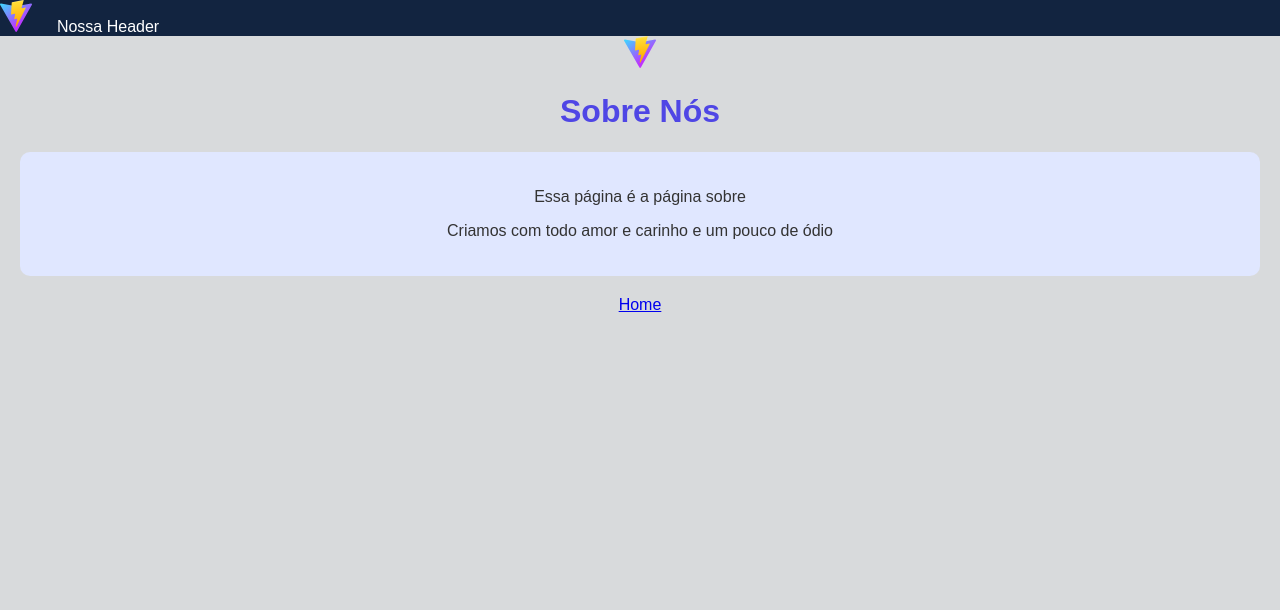
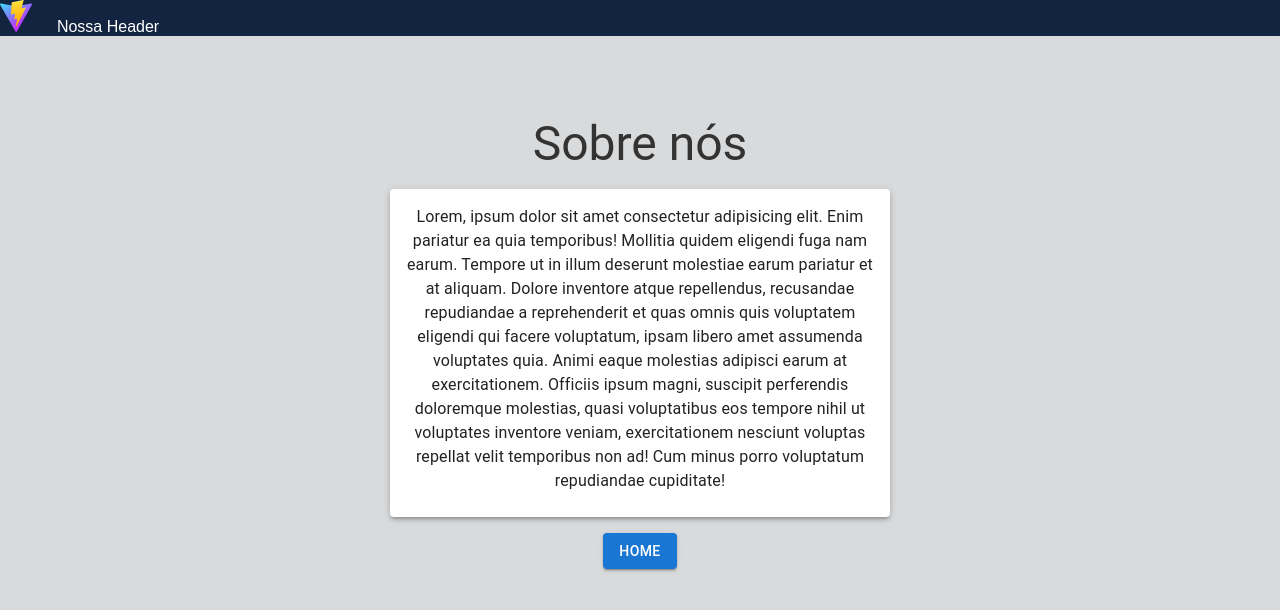
Before and after one commit to EricoBorgonove/flexpeak_carreira_js-react, a React (Vite) app: page /sobre in a window 1280 px wide. Shown: the top 610 px of the page. Built offline with nearby package versions, Linux system fonts and the light colour scheme.

Commit message:
feat(newhome / newsobre): adição do mui material

```diff
--- a/package.json
+++ b/package.json
@@ -10,6 +10,10 @@
     "preview": "vite preview"
   },
   "dependencies": {
+    "@emotion/react": "^11.14.0",
+    "@emotion/styled": "^11.14.1",
+    "@mui/icons-material": "^7.2.0",
+    "@mui/material": "^7.2.0",
     "react": "^19.1.0",
     "react-dom": "^19.1.0",
     "react-router-dom": "^7.7.1"
--- /dev/null
+++ b/src/NewApp.jsx
@@ -0,0 +1,17 @@
+import {Routes, Route} from 'react-router-dom';
+import Home from './pages/NewHome';
+import Sobre from './pages/NewSobre';
+import Header from './components/Header';
+
+function NewApp (){
+    return (
+        <>
+            <Header/>
+            <Routes>
+                <Route path="/" element = {<Home />}/>
+                <Route path="/sobre" element = {<Sobre/>}/>
+            </Routes>
+        </>
+    )
+}
+export default NewApp;
--- a/src/main.jsx
+++ b/src/main.jsx
@@ -1,6 +1,7 @@
 import React  from 'react';
 import ReactDOM from 'react-dom/client'
-import App from './App';
+import App from './NewApp';
+//import App from './App';
 import '../src/index.css'
 import { BrowserRouter } from 'react-router-dom';
 
--- /dev/null
+++ b/src/pages/NewHome.jsx
@@ -0,0 +1,20 @@
+import {Button, Container, Typography} from "@mui/material";
+import { Link } from "react-router-dom";
+
+const NewHome = () =>{
+    return (
+        <Container sx={{textAlign:"center", mt: 10}}>
+            <Typography variant="h3" gutterBottom>
+                    Bem-Vindo a essa bagaça
+            </Typography>
+            <Typography variant="body1" gutterBottom>
+                    Feito com todo amor e carinho e um pouco de ódio
+            </Typography>
+            <Button variant="contained" color="primary" component={Link} to="/sobre">
+                Saiba Mais sobre nós
+            </Button>
+        </Container>
+    )
+}
+
+export default NewHome
--- /dev/null
+++ b/src/pages/NewSobre.jsx
@@ -0,0 +1,26 @@
+import {Button, Card, CardContent, Container, Typography} from "@mui/material";
+import { Link } from "react-router-dom";
+
+const NewSobre = () => {
+  return (
+    <Container sx={{textAlign:"center", mt: 10}}>
+        <Typography variant="h3" gutterBottom>
+            Sobre nós
+        </Typography>
+        <Card sx={{maxWidth: 500, mx: "auto", my:2, boxShadow:3}}>
+            <CardContent>
+                <Typography variant="body1">
+                     Lorem, ipsum dolor sit amet consectetur adipisicing elit. Enim pariatur ea quia temporibus! Mollitia quidem eligendi fuga nam earum. Tempore ut in illum deserunt molestiae earum pariatur et at aliquam.
+                     Dolore inventore atque repellendus, recusandae repudiandae a reprehenderit et quas omnis quis voluptatem eligendi qui facere voluptatum, ipsam libero amet assumenda voluptates quia. Animi eaque molestias adipisci earum at exercitationem.
+                     Officiis ipsum magni, suscipit perferendis doloremque molestias, quasi voluptatibus eos tempore nihil ut voluptates inventore veniam, exercitationem nesciunt voluptas repellat velit temporibus non ad! Cum minus porro voluptatum repudiandae cupiditate!
+                </Typography>
+            </CardContent>
+        </Card>
+        <Button variant="contained" color="primary" component={Link} to="/">
+                Home
+            </Button>
+    </Container>
+  )
+}
+
+export default NewSobre
```
Also changed, not shown: 1 other file (tests, documents, lock files or other folders).
